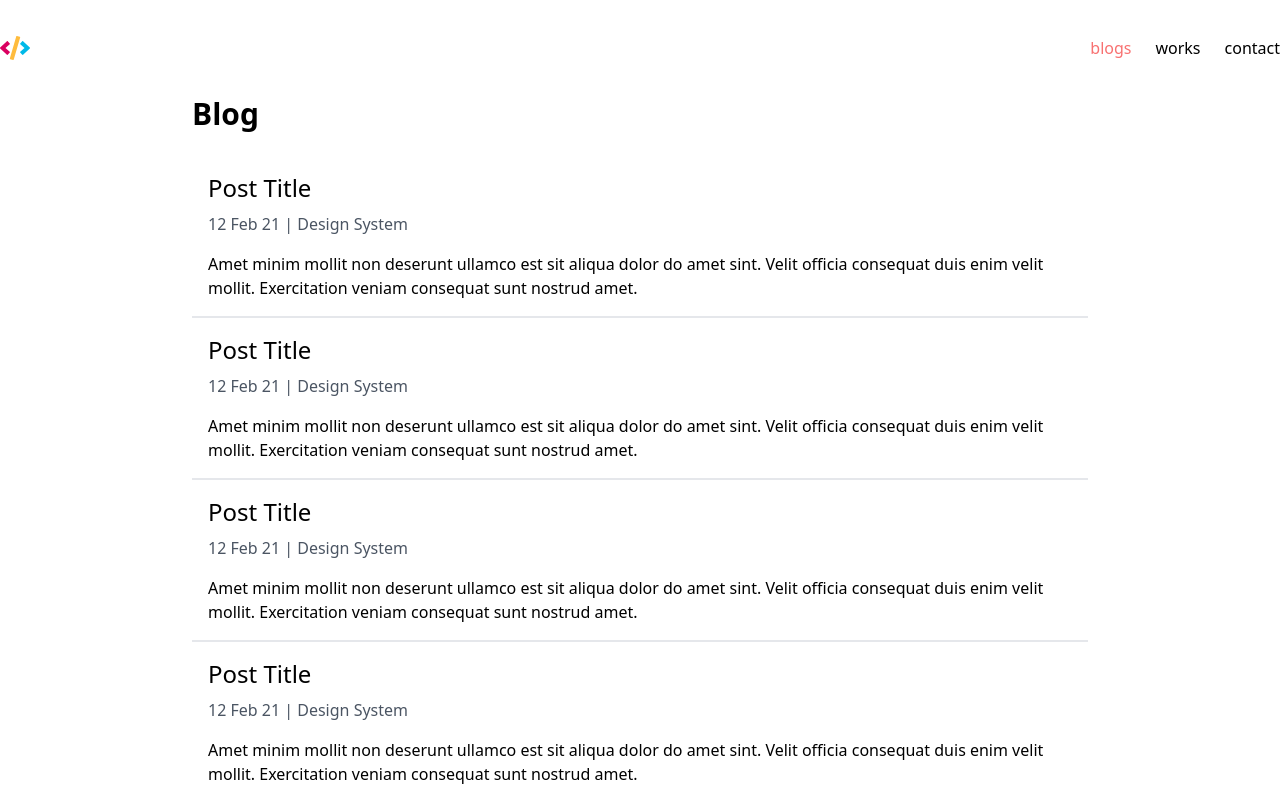
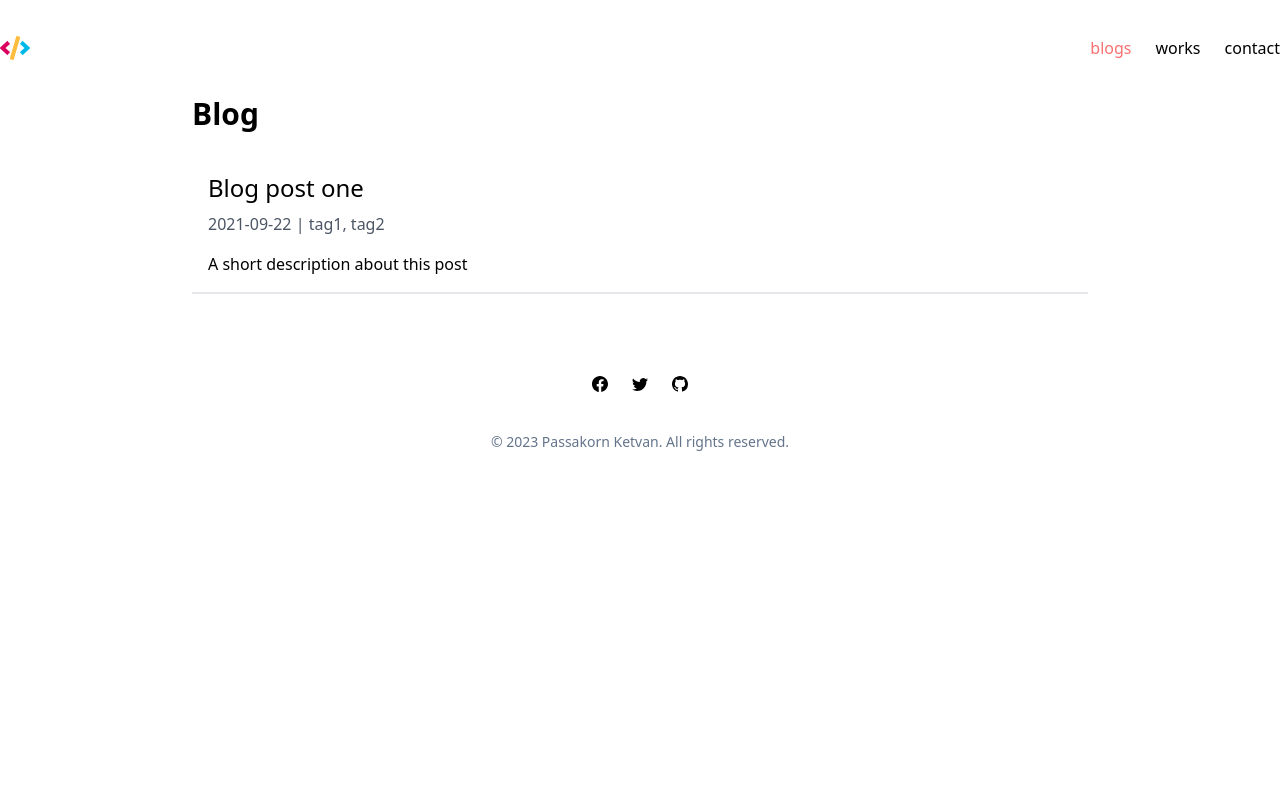
Before and after one commit to MochaDecoder/Portfolio, a Next.js app: page /blogs in a window 1280 px wide. Shown: the top 800 px of the page. Built offline with nearby package versions, Linux system fonts and the light colour scheme.

Commit message:
refactor(post): load post from static data

```diff
--- a/app/blogs/page.tsx
+++ b/app/blogs/page.tsx
@@ -1,7 +1,12 @@
 import Head from 'next/head';
+
+import fs from 'fs'
+import matter from "gray-matter";
+
 import Post from '../components/posts/post';
 
-export default function Blogs() {
+export default async function Blogs() {
+  const posts = await getPosts()
   return (
     <div>
       <Head>
@@ -12,12 +17,29 @@ export default function Blogs() {
       <section className='px-6'>
         <div className='max-w-4xl mx-auto'>
           <h1 className='text-3xl font-bold mb-6'>Blog</h1>
-          <Post className='border-b-2' />
-          <Post className='border-b-2' />
-          <Post className='border-b-2' />
-          <Post className='border-b-2' />
+          {
+            posts.map((post) => (
+              <Post key={post.slug} className='border-b-2' post={post} />
+            ))
+          }
         </div>
       </section>
     </div>
   );
 }
+
+export async function getPosts() {
+  const files = fs.readdirSync('./public/mockup');
+
+  const posts = files.map((fileName) => {
+    const slug = fileName.replace('.md', '');
+    const readFile = fs.readFileSync(`./public/mockup/${fileName}`, 'utf-8');
+    const { data: frontmatter } = matter(readFile);
+    return {
+      slug,
+      ...frontmatter,
+    };
+  });
+
+  return posts
+}
--- a/app/components/posts/post.tsx
+++ b/app/components/posts/post.tsx
@@ -1,14 +1,16 @@
-export default function Post({ className = 'rounded-lg' }) {
+import Link from "next/link";
+
+export default function Post({ post, className = 'rounded-lg' }: { post: { slug: string, title: string, date: string, description: string, tags: string[] }, className: string }) {
   return (
     <article className={`bg-white p-4 ${className}`}>
-      <h3 className="text-2xl mb-2 font-medium">Post Title</h3>
+      <Link href={`blogs/${post.slug}`}>
+        <h3 className="text-2xl mb-2 font-medium">{post.title}</h3>
+      </Link>
       <span className="text-gray-600 mb-4 block">
-        <date>12 Feb 21</date> | Design System
+        <date>{post.date}</date> | {post.tags.map((tag) => tag).join(', ')}
       </span>
       <p>
-        Amet minim mollit non deserunt ullamco est sit aliqua dolor do amet
-        sint. Velit officia consequat duis enim velit mollit. Exercitation
-        veniam consequat sunt nostrud amet.
+        {post.description}
       </p>
     </article>
   );
--- /dev/null
+++ b/public/mockup/post.md
@@ -0,0 +1,11 @@
+---
+title: 'Blog post one'
+description: 'A short description about this post'
+image: /images/post-1.jpg
+date: '2021-09-22'
+tags:
+  - tag1
+  - tag2
+---
+
+# The main content
```
